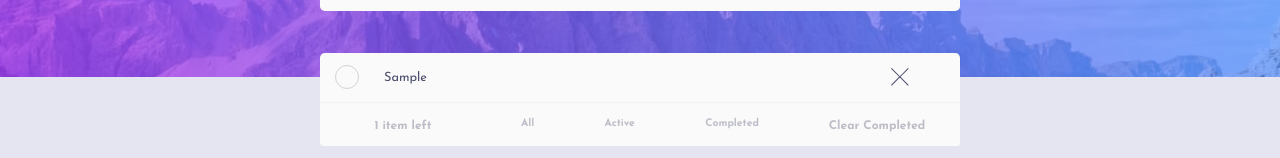
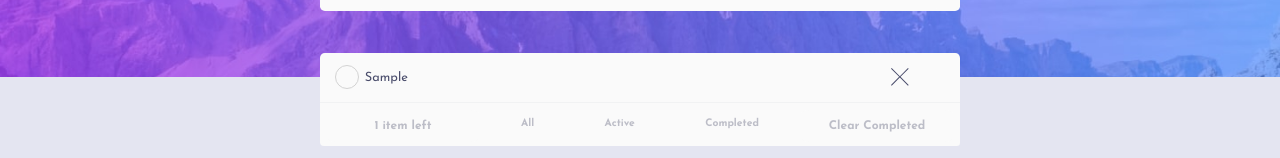
Before and after one commit to tarikcahta/to-do-app, a React (Create React App) app: page / in a window 1280 px wide. Both pictures are taken after typing "Sample" into the empty fields and a click on the button 353 px from the left and 118 px from the top of the page. Shown: the part 131-289 px from the top of the page. Built offline with nearby package versions, Linux system fonts and the light colour scheme; the HTML template or start-up script is replaced by a standard one.

Commit message:
Change margin on ToDoText

```diff
--- a/src/components/ToDo/ToDo.styles.js
+++ b/src/components/ToDo/ToDo.styles.js
@@ -80,7 +80,7 @@ export const ToDoText = styled.p`
     `}
 
   @media (min-width: 768px) {
-    margin-left: 10%;
+    margin-left: 7%;
   }
 `;
 
```
